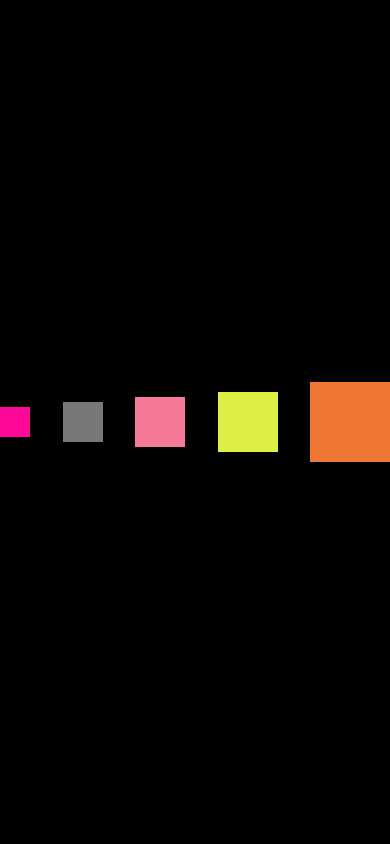
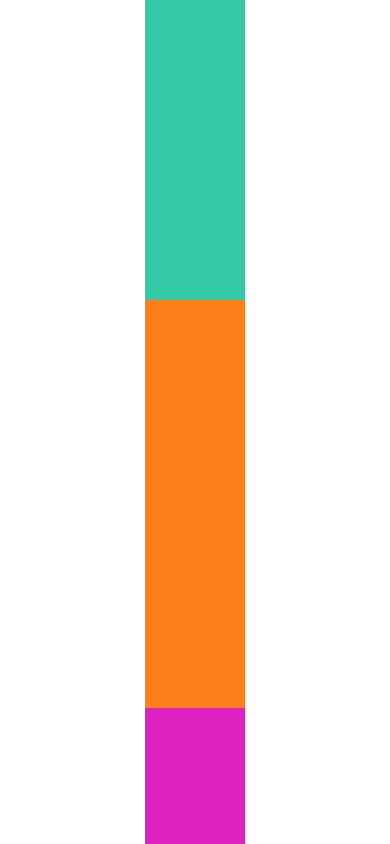
Before and after one commit to gabrielaalvescosta/react-native-studies, a React Native app in the folder exercicios/: screen / in a window 390 px wide. Built offline with nearby package versions, Linux system fonts and the light colour scheme.

Commit message:
Flexbox 4

```diff
--- a/exercicios/src/App.js
+++ b/exercicios/src/App.js
@@ -1,6 +1,6 @@
 import React from 'react';
 import { SafeAreaView, StyleSheet } from 'react-native';
-import FlexboxV2 from './components/flexbox/FlexboxV2';
+import FlexboxV4 from './components/flexbox/FlexboxV4';
 // import UsuarioLogado from './components/condicional/UsuarioLogado';
 // import ContadorV2 from './components/contador/ContadorV2';
 // import Diferenciar from './components/Diferenciar';
@@ -23,7 +23,7 @@
 
     return (
             <SafeAreaView style={style.App}>
-            <FlexboxV2/>
+            <FlexboxV4/>
             {/*
             <DigiteSeuNome/>
             <UsuarioLogado usuario={{nome: 'João', email: 'joao@joao.com.br'}} />
@@ -86,5 +86,6 @@
         justifyContent: "center",
         alignItems: "center",
         padding: 20
+
     }
 })
--- /dev/null
+++ b/exercicios/src/components/flexbox/FlexboxV4.js
@@ -0,0 +1,32 @@
+import React from 'react'
+import { View, StyleSheet } from 'react-native';
+
+export default props => {
+    return (
+        <View style={style.FlexV4}>
+            <View style={style.V0}></View>
+            <View style={style.V1}></View>
+            <View style={style.V2}></View>
+        </View>
+    )
+}
+
+const style = StyleSheet.create({
+    FlexV4: {
+        flexGrow: 1,
+        width: 100,
+        backgroundColor: '#000'
+    },
+    V0: {
+        backgroundColor: '#36c9a7',
+        height: 300,
+    },
+    V1: {
+        backgroundColor: '#ff801a',
+        flexGrow: 3,
+    },
+    V2: {
+        backgroundColor: '#dd22c1',
+        flexGrow: 1,
+    }
+})
```
